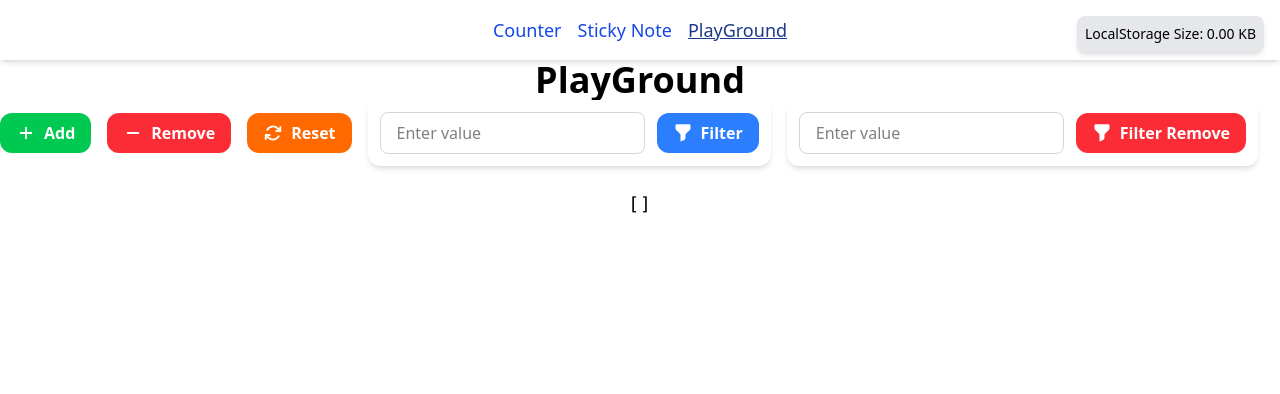
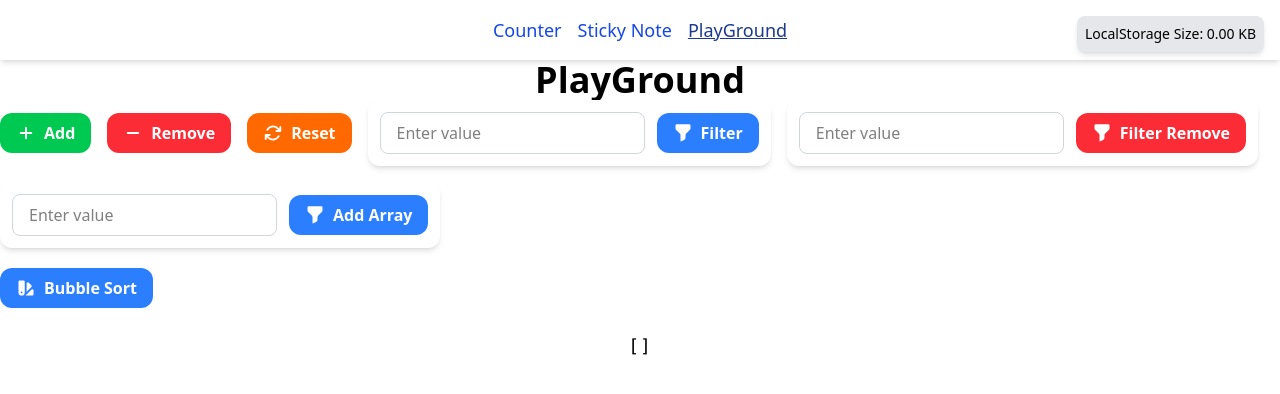
Before and after one commit to NikhilPathaniaa/taskpilot, a React (Vite) app: page /playground in a window 1280 px wide. Shown: the top 394 px of the page. Built offline with nearby package versions, Linux system fonts and the light colour scheme.

Commit message:
bubble sort

```diff
--- a/src/components/PlayGround.jsx
+++ b/src/components/PlayGround.jsx
@@ -1,4 +1,4 @@
-import { ArrowPathIcon, FunnelIcon, MinusIcon, PlusIcon } from "@heroicons/react/16/solid";
+import { ArrowPathIcon, FunnelIcon, MinusIcon, PlusIcon, SwatchIcon } from "@heroicons/react/16/solid";
 import React, { use, useState } from "react";
 
 const PlayGround = () => {
@@ -7,6 +7,8 @@ const PlayGround = () => {
   const [filterVal, setFilterVal] = useState("");
   const [indexVal, setIndexVal] = useState("");
   const [removeVal, setRemoveVal] = useState("");
+  const [newArrayVal, setNewArrayVal] = useState("");
+  const [newArrayDisable, setNewArrayDisable] = useState(true);
 
   const add = () => {
     setArray([...array, val]);
@@ -31,12 +33,12 @@ const PlayGround = () => {
     setVal(1);
     setFilterVal("");
     setRemoveVal("");
+    setNewArrayDisable(true);
   };
   const HandleFilter = () => {
     let flag = false;
     for (let i = 0; i < array.length; i++) {
       if (array[i] == filterVal) {
-        console.log(i);
         setIndexVal(i);
         flag = true;
         break;
@@ -58,16 +60,52 @@ const PlayGround = () => {
       setVal(val - 1);
     }
   };
+  const HandleAddingNewArray = () => {
+    setNewArrayDisable(false);
+    const num = newArrayVal
+      .split(",") // split by comma
+      .map((num) => parseInt(num.trim())) // convert to number
+      .filter((n) => !isNaN(n)); // remove any NaN
+
+    setArray([...num]);
+    setNewArrayVal("");
+  };
+  const BubbleSort = () => {
+    let arr = [...array];
+    for (let i = 0; i < arr.length; i++) {
+      for (let j = 0; j < arr.length; j++) {
+        if (arr[i] < arr[j]) {
+          let temp = arr[i];
+          arr[i] = arr[j];
+          arr[j] = temp;
+        }
+      }
+    }
+    setArray([...arr]);
+    console.log(array);
+  };
   return (
     <div>
       <h1 className="text-center text-4xl font-bold">PlayGround</h1>
-      <div className="flex items-center gap-4 mb-6">
+      <div className="flex flex-wrap items-center gap-4 mb-6">
+        {newArrayDisable ? (
           <button onClick={add} className="cursor-pointer flex gap-2 items-center bg-green-500 hover:bg-green-600 text-white font-bold py-2 px-4 rounded-xl transition duration-200">
             <PlusIcon className="h-5 w-5" /> Add
           </button>
+        ) : (
+          <button disabled className="cursor-pointer flex gap-2 items-center bg-gray-500 hover:bg-gray-600 text-white font-bold py-2 px-4 rounded-xl transition duration-200">
+            <PlusIcon className="h-5 w-5" /> Add
+          </button>
+        )}
+        {newArrayDisable ? (
           <button onClick={remove} className="cursor-pointer flex gap-2 items-center bg-red-500 hover:bg-red-600 text-white font-bold py-2 px-4 rounded-xl transition duration-200">
             <MinusIcon className="h-5 w-5" /> Remove
           </button>
+        ) : (
+          <button disabled className="cursor-pointer flex gap-2 items-center bg-gray-500 hover:bg-gray-600 text-white font-bold py-2 px-4 rounded-xl transition duration-200">
+            <MinusIcon className="h-5 w-5" /> Remove
+          </button>
+        )}
         <button onClick={reset} className="cursor-pointer flex gap-2 items-center bg-orange-500 hover:bg-orange-600 text-white font-bold py-2 px-4 rounded-xl transition duration-200">
           <ArrowPathIcon className="h-5 w-5 group-hover:rotate-180 transition-transform duration-300" />
           Reset
@@ -102,6 +140,28 @@ const PlayGround = () => {
             Filter Remove
           </button>
         </div>
+        <div>
+          <div className="flex items-center gap-3 bg-white p-3 rounded-xl shadow-md">
+            <input
+              onChange={(e) => {
+                setNewArrayVal(e.target.value);
+              }}
+              value={newArrayVal}
+              type="text"
+              placeholder="Enter value"
+              className="border border-gray-300 rounded-lg px-4 py-2 focus:outline-none focus:ring-2 focus:ring-blue-400"
+            />
+            <button onClick={HandleAddingNewArray} className="flex items-center gap-2 bg-blue-500 hover:bg-blue-600 text-white font-semibold py-2 px-4 rounded-xl transition duration-200">
+              <FunnelIcon className="h-5 w-5" />
+              Add Array
+            </button>
+          </div>
+
+          <button onClick={BubbleSort} className="cursor-pointer mt-5 flex items-center gap-2 bg-blue-500 hover:bg-blue-600 text-white font-semibold py-2 px-4 rounded-xl transition duration-200">
+            <SwatchIcon className="h-5 w-5" />
+            Bubble Sort
+          </button>
+        </div>
       </div>
 
       <div className=" text-center text-lg">
```
Lines whose indentation alone changed are shown as unchanged.
